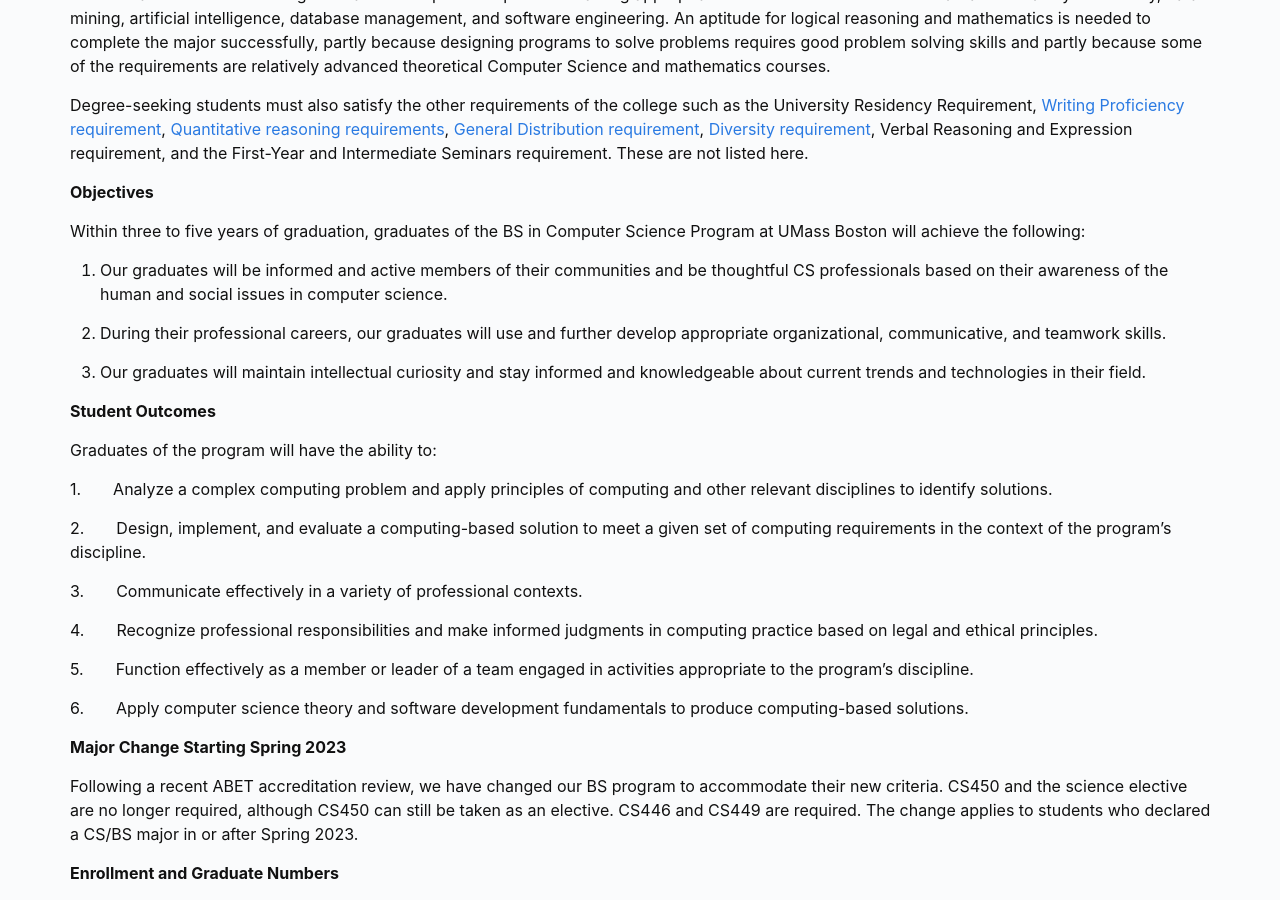
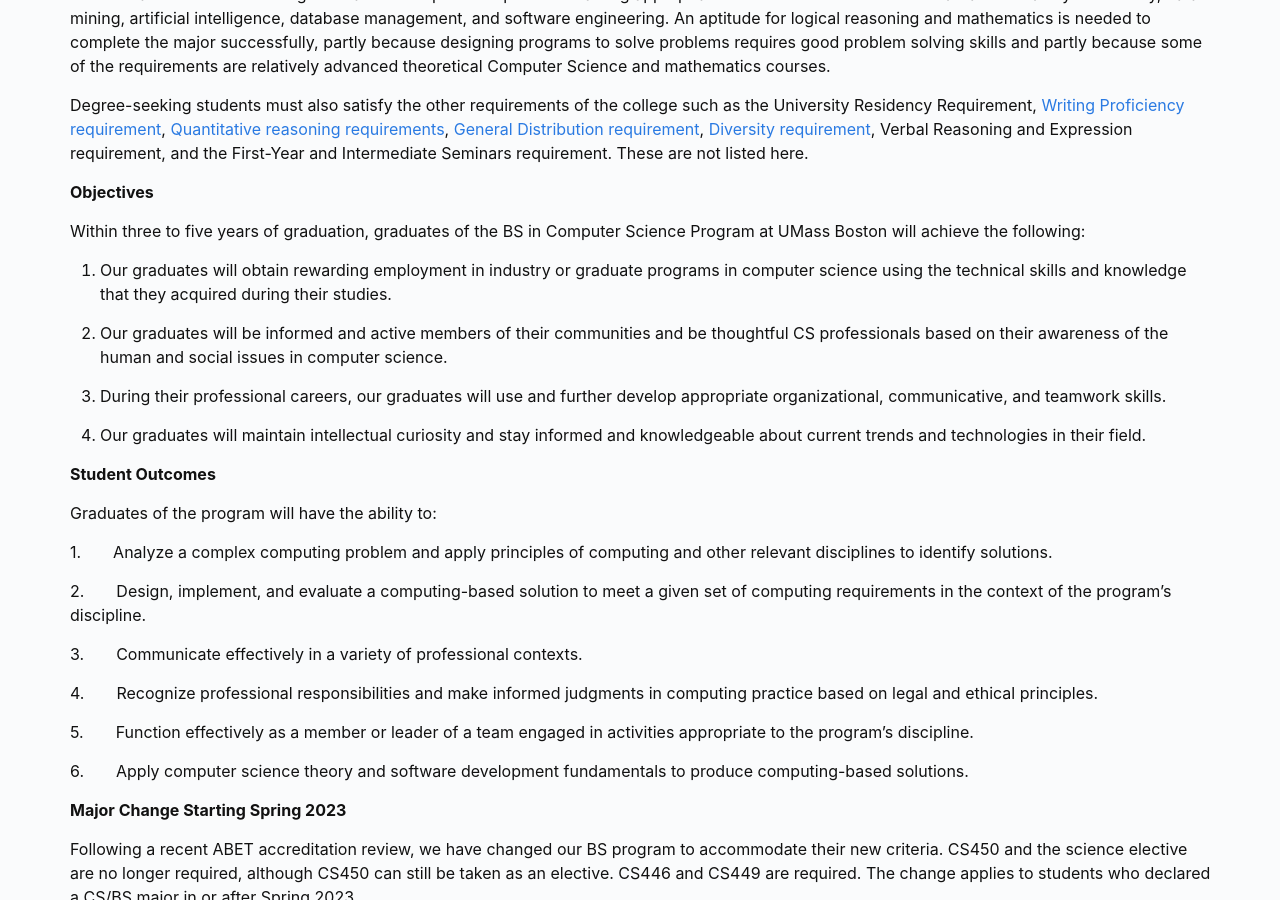
Before and after one commit to umbcs/umbcs.github.io, a Jekyll site: the page built from WEB/academics/programs/c_bs.markdown, in a window 1280 px wide and 900 px high, scrolled down 369 px. Built offline with Jekyll 4.4.1, drawn with Linux system fonts in a browser that asks for light colours.

Commit message:
Update c_bs.markdown
Update request from Marc P. to be added to the CSBS page.

```diff
--- a/WEB/academics/programs/c_bs.markdown
+++ b/WEB/academics/programs/c_bs.markdown
@@ -14,11 +14,13 @@ Degree-seeking students must also satisfy the other requirements of the college
 
 Within three to five years of graduation, graduates of the BS in Computer Science Program at UMass Boston will achieve the following:
 
- 1. Our graduates will be informed and active members of their communities and be thoughtful CS professionals based on their awareness of the human and social issues in computer science.
+ 1.	Our graduates will obtain rewarding employment in industry or graduate programs in computer science using the technical skills and knowledge that they acquired during their studies.
 
- 2. During their professional careers, our graduates will use and further develop appropriate organizational, communicative, and teamwork skills.
+ 2. Our graduates will be informed and active members of their communities and be thoughtful CS professionals based on their awareness of the human and social issues in computer science.
 
- 3. Our graduates will maintain intellectual curiosity and stay informed and knowledgeable about current trends and technologies in their field.
+ 3. During their professional careers, our graduates will use and further develop appropriate organizational, communicative, and teamwork skills.
+
+ 4. Our graduates will maintain intellectual curiosity and stay informed and knowledgeable about current trends and technologies in their field.
 
 **Student Outcomes**
 
```
